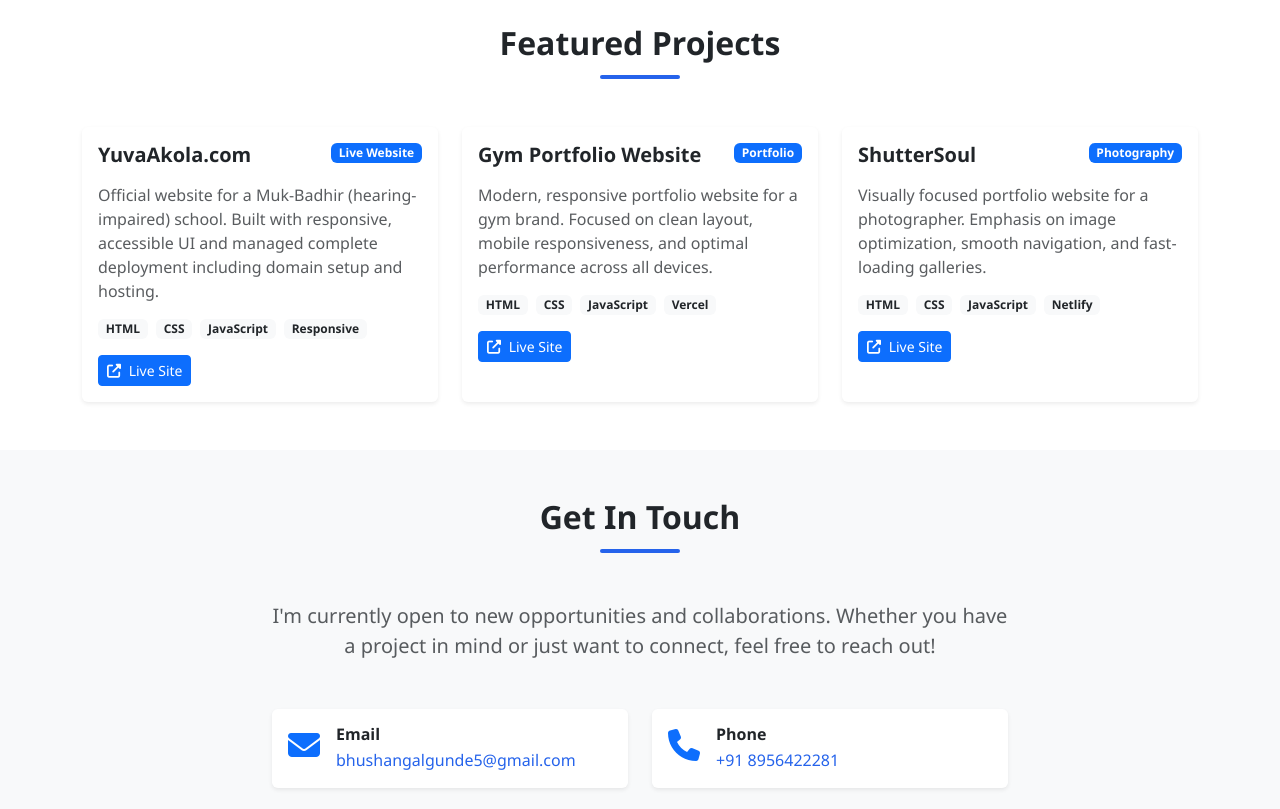
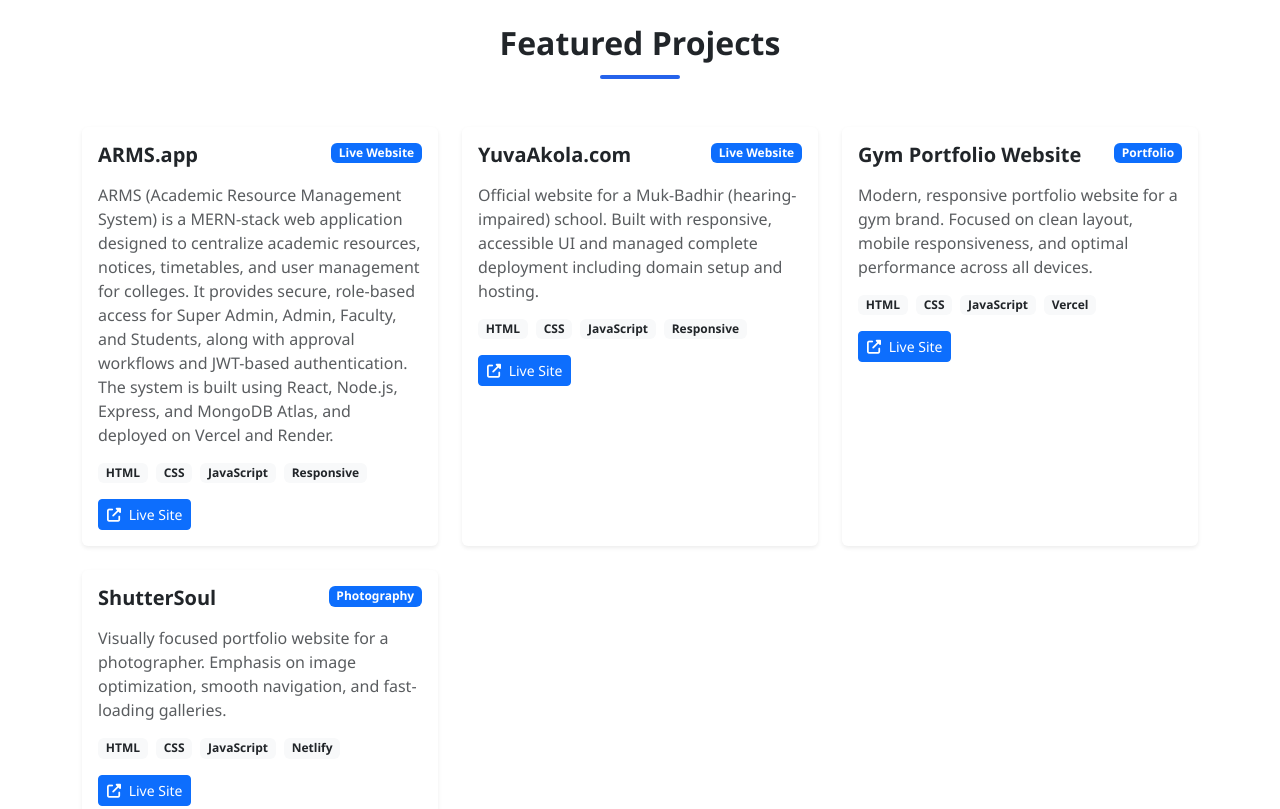
Before and after one commit to Bhushan-0510/Bhushan-Portfolio, a plain HTML site: page index.html in a window 1280 px wide. Shown: the part 2020-2829 px from the top of the page. Drawn offline with nearby package versions, Linux system fonts and the light colour scheme.

Commit message:
ARMS project added to project section

```diff
--- a/index.html
+++ b/index.html
@@ -61,7 +61,8 @@
                     <div class="d-flex flex-wrap gap-3 mb-4">
                         <a href="#projects" class="btn btn-primary btn-lg px-4">View Projects</a>
                         <a href="#contact" class="btn btn-outline-primary btn-lg px-4">Get In Touch</a>
-                        <a href="Bhushan_Galgunde_Resume.pdf" download="Bhushan_Galgunde_Resume.pdf" class="btn btn-success btn-lg px-4">
+                        <a href="Bhushan_Galgunde_Resume.pdf" download="Bhushan_Galgunde_Resume.pdf"
+                            class="btn btn-success btn-lg px-4">
                             <i class="fas fa-download me-2"></i>Download Resume
                         </a>
                     </div>
@@ -221,6 +222,33 @@
                     <div class="card h-100 border-0 shadow-sm project-card">
                         <div class="card-body">
                             <div class="d-flex justify-content-between align-items-start mb-3">
+                                <h5 class="card-title fw-bold mb-0">ARMS.app</h5>
+                                <span class="badge bg-primary">Live Website</span>
+                            </div>
+                            <p class="card-text text-muted mb-3">
+                                ARMS (Academic Resource Management System) is a MERN-stack web application designed to
+                                centralize academic resources, notices, timetables, and user management for colleges. It
+                                provides secure, role-based access for Super Admin, Admin, Faculty, and Students, along
+                                with approval workflows and JWT-based authentication. The system is built using React,
+                                Node.js, Express, and MongoDB Atlas, and deployed on Vercel and Render.
+                            </p>
+                            <div class="d-flex flex-wrap gap-2 mb-3">
+                                <span class="badge bg-light text-dark">HTML</span>
+                                <span class="badge bg-light text-dark">CSS</span>
+                                <span class="badge bg-light text-dark">JavaScript</span>
+                                <span class="badge bg-light text-dark">Responsive</span>
+                            </div>
+                            <a href="https://collage-project-six.vercel.app/index.html" target="_blank" class="btn btn-primary btn-sm">
+                                <i class="fas fa-external-link-alt me-1"></i> Live Site
+                            </a>
+                        </div>
+                    </div>
+                </div>
+                <!-- Project 2 -->
+                <div class="col-lg-4 col-md-6">
+                    <div class="card h-100 border-0 shadow-sm project-card">
+                        <div class="card-body">
+                            <div class="d-flex justify-content-between align-items-start mb-3">
                                 <h5 class="card-title fw-bold mb-0">YuvaAkola.com</h5>
                                 <span class="badge bg-primary">Live Website</span>
                             </div>
@@ -241,7 +269,7 @@
                     </div>
                 </div>
 
-                <!-- Project 2 -->
+                <!-- Project 3 -->
                 <div class="col-lg-4 col-md-6">
                     <div class="card h-100 border-0 shadow-sm project-card">
                         <div class="card-body">
@@ -266,7 +294,7 @@
                     </div>
                 </div>
 
-                <!-- Project 3 -->
+                <!-- Project 4 -->
                 <div class="col-lg-4 col-md-6">
                     <div class="card h-100 border-0 shadow-sm project-card">
                         <div class="card-body">
```
Also changed, not shown: 1 other file.
